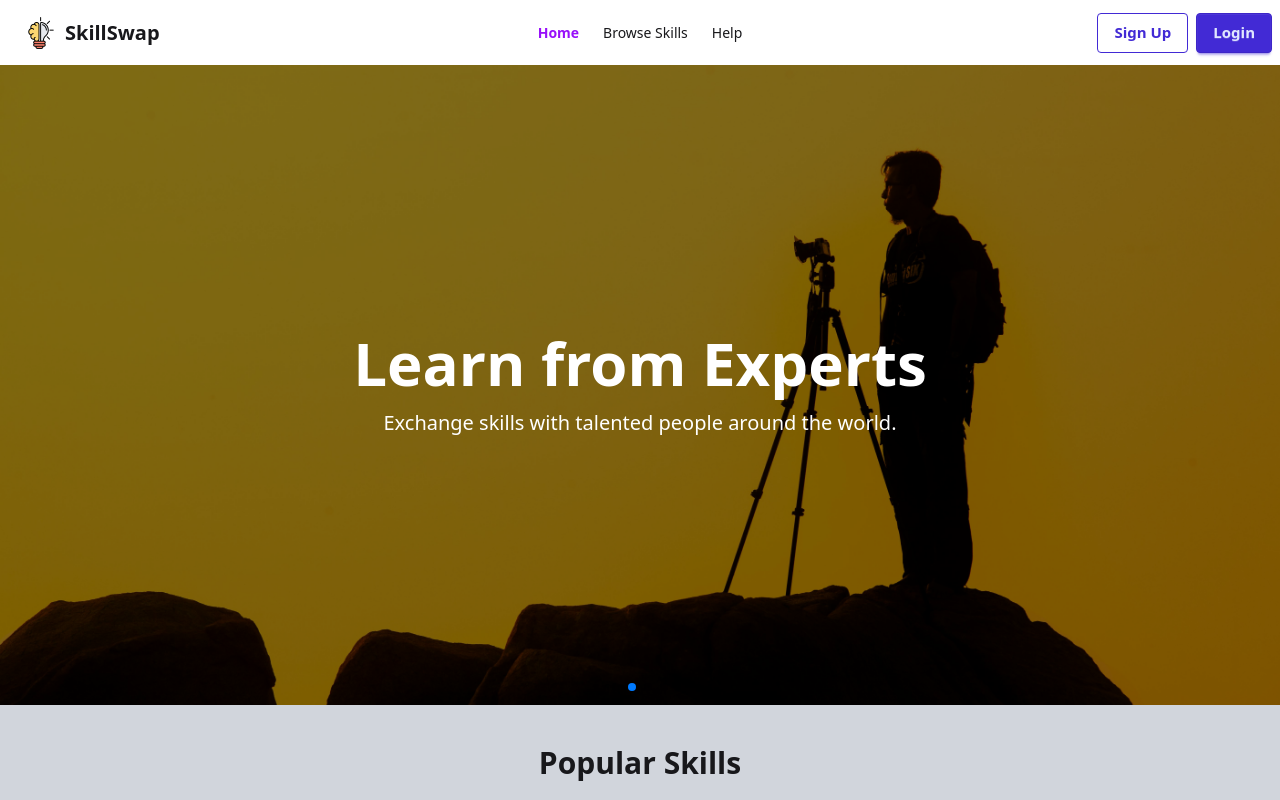
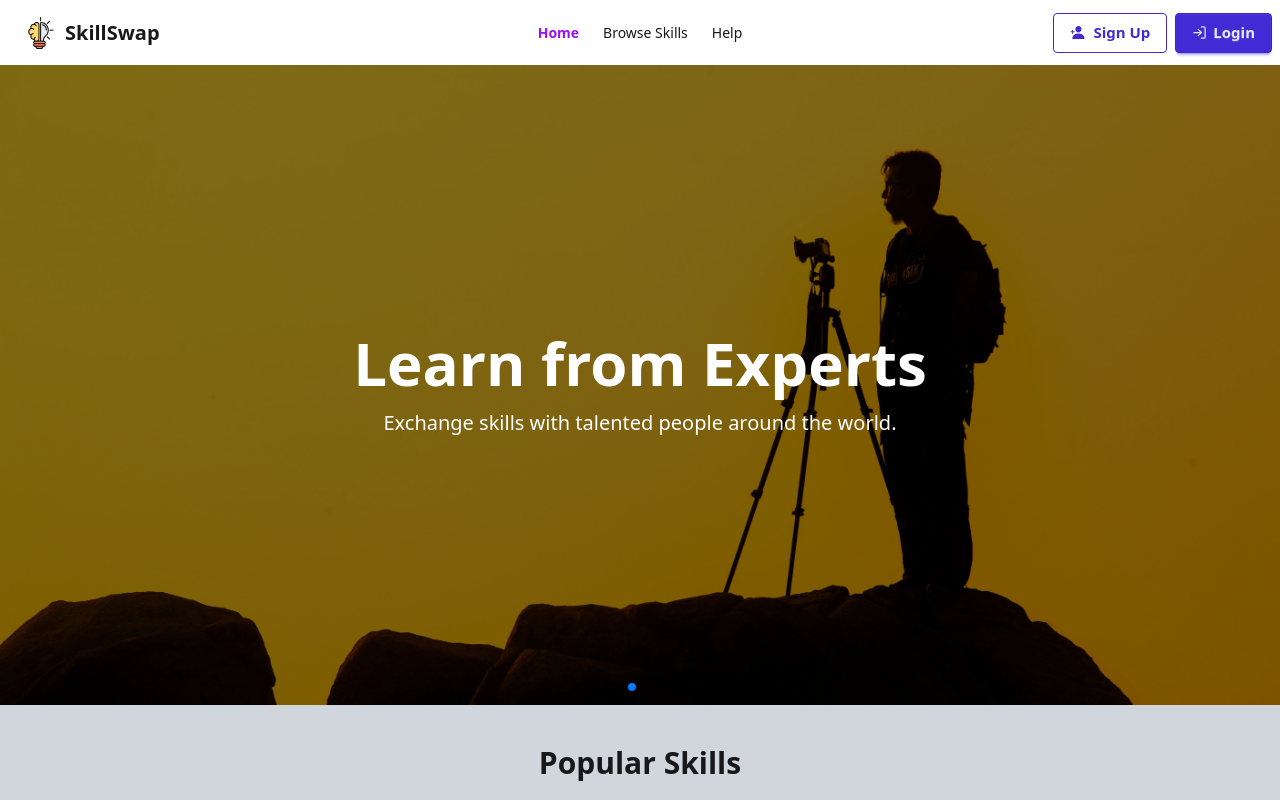
Before and after one commit to Mahbub-Zaman/SkillSwap, a React (Vite) app: page / in a window 1280 px wide. Shown: the top 800 px of the page. Built offline with nearby package versions, Linux system fonts and the light colour scheme; no server answers.

Commit message:
Menu Update

```diff
--- a/src/components/NavBar.jsx
+++ b/src/components/NavBar.jsx
@@ -3,6 +3,9 @@ import { NavLink, useNavigate } from 'react-router-dom';
 import { Link } from "react-router-dom";
 import useAuth from '../hooks/useAuth';
 import toast from 'react-hot-toast';
+import { FiLogIn } from "react-icons/fi";
+import { IoPersonAdd } from "react-icons/io5";
+import { FiLogOut } from "react-icons/fi";
 
 const NavBar = () => {
     const { user, logOut } = useAuth();
@@ -154,20 +157,22 @@ const NavBar = () => {
                 onClick={handleLogout}
                 className="btn btn-error btn-sm ml-2 h-10 w-auto text-[15px] px-4"
             >
-                Logout
+                <FiLogOut />Logout
             </button>
         </>
     ) : (
         <>
             {/* Login and Signup buttons when not logged in */}
             <Link to="/signup">
-                <button className="btn btn-outline btn-primary btn-sm h-10 w-auto text-[15px] px-4">
-                    Sign Up
+                <button className="btn btn-outline btn-primary btn-sm h-10 w-auto text-[15px] px-4 flex items-center gap-2">
+                    <IoPersonAdd />
+                    <span className="hidden md:inline">Sign Up</span>
                 </button>
             </Link>
+
             <Link to="/login">
                 <button className="btn btn-primary btn-sm ml-2 h-10 w-auto text-[15px] px-4">
-                    Login
+                    <FiLogIn />Login
                 </button>
             </Link>
         </>
```
